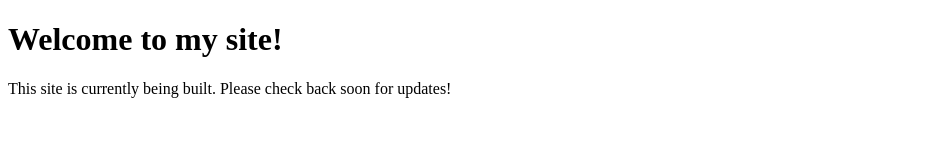
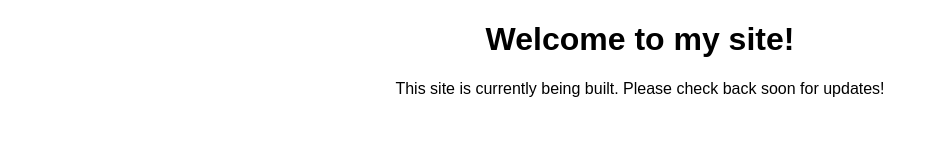
Before and after one commit to remymoorhead/personal-site, a plain HTML site: page index.html in a window 1280 px wide. Shown: the whole page, without its empty margins (0-938 px from the left). Drawn offline with Linux system fonts and the light colour scheme.

Commit message:
Added the stylesheet

```diff
--- a/index.html
+++ b/index.html
@@ -1,7 +1,9 @@
 <!DOCTYPE HTML>
 <html>
     <head>
+
             <title>Remy Moorhead | Architect</title>
+            <link rel="stylesheet" href="styles.css">
     </head>
     <body>
         <h1>Welcome to my site!</h1>
--- /dev/null
+++ b/styles.css
@@ -0,0 +1,4 @@
+body {
+    font-family: Myriad Pro, sans-serif;
+    text-align: center;
+}
```
